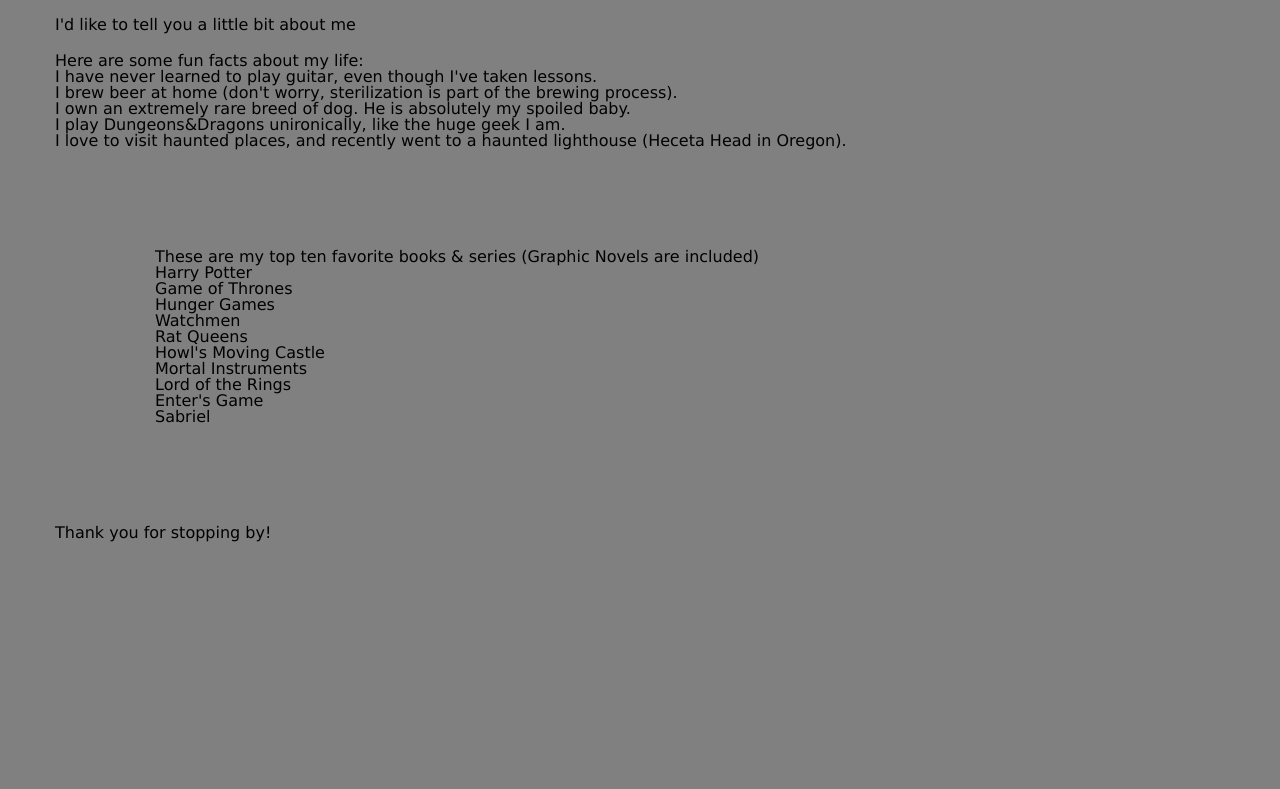
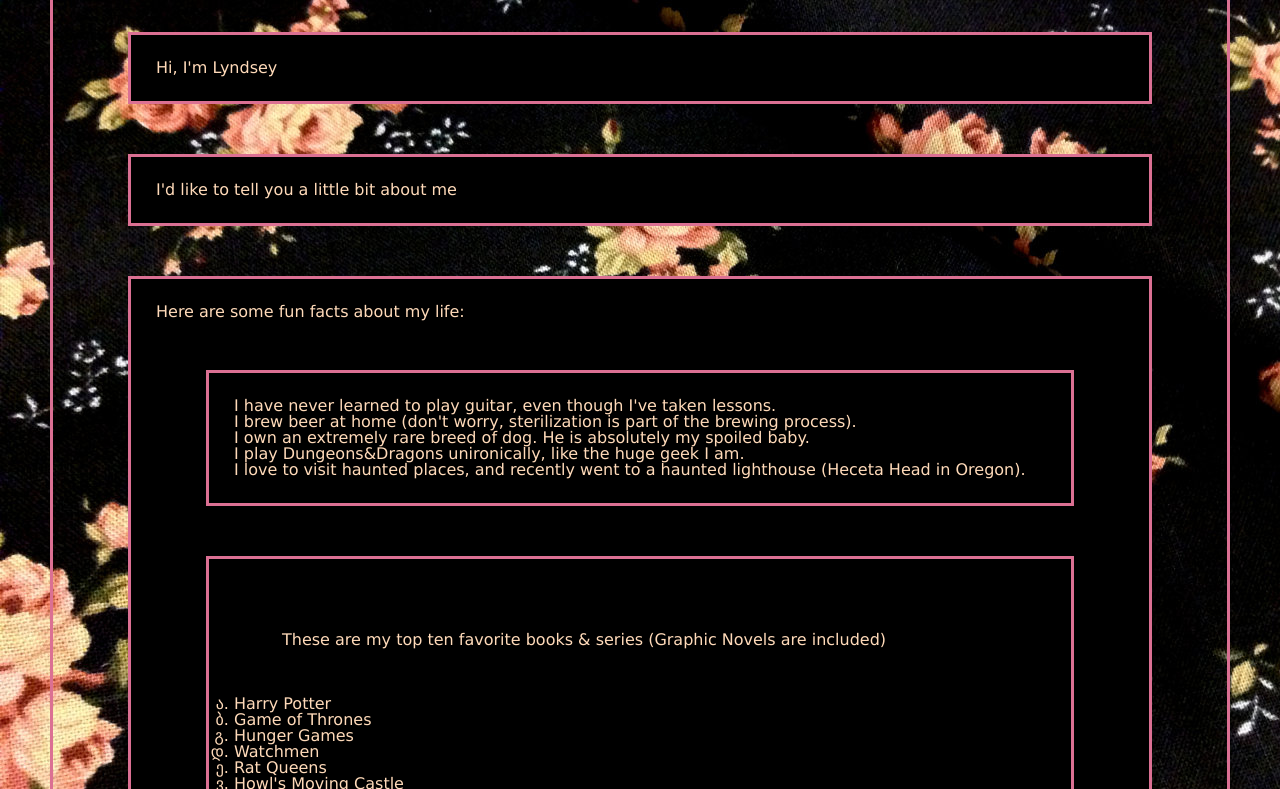
Before and after one commit to strangestbrew/day02-demo, a plain HTML site: page index.html in a window 1280 px wide. Shown: the part 96-885 px from the top of the page. Before the commit the page ends 800 px from the top, so only its background shows below. Drawn offline with Linux system fonts and the light colour scheme.

Commit message:
css styling additions

```diff
--- a/JS/app.js
+++ b/JS/app.js
@@ -96,59 +96,3 @@
     counter++;
   }
 }
-
-=======
-var gameCode =  confirm( "Well, " + friendName + ", do you want to play a yes/no guessing game?");
-console.log( gameCode );
-
-function question1(useranswer){
-  if(useranswer === 'Y'){
-    return alert('Wrong');
-  }
-  return alert('Good Job!');
-}
-var firstAnswer = prompt('Do i play any musical instruments?').charAt(0).toUpperCase();
-question1(firstAnswer);
-
-function question2(useranswer){
-  if(useranswer === 'Y'){
-    return alert('Good Job!');
-  }
-  return alert('Wrong');
-}
-
-var secondAnswer = prompt('Do i brew beer at home?').charAt(0).toUpperCase();
-question2(secondAnswer);
-
-function question3(useranswer){
-  if(useranswer === 'Y'){
-    return alert('Wrong');
-  }
-  return alert('Good Job!');
-}
-
-var thirdAnswer = prompt('Do i own a labrador?').charAt(0).toUpperCase();
-question3(thirdAnswer);
-
-function question4(useranswer){
-  if(useranswer === 'Y'){
-    return alert('Good job!!');
-  }
-  return alert('Wrong!');
-}
-
-var fourthAnswer = prompt('Do i play dungeons and dragons?').charAt(0).toUpperCase();
-question4(fourthAnswer);
-
-function question5(useranswer){
-  if(useranswer === 'Y'){
-    return alert('Good job');
-  }
-  return alert('Wrong');
-}
-
-var fifthAnswer = prompt('Do i love haunted things?').charAt(0).toUpperCase();
-question5(fifthAnswer);
-
-
->>>>>>> ac690c98c32ec8d7158bcdeea5e822feee933fa3
--- a/Style/style.css
+++ b/Style/style.css
@@ -1,62 +1,73 @@
 body {
-    margin: 35px;
-    font-family: verdana;
-    background-color: gray;
-
-    blockquote {margin: 20px; }
-    font-family: verdana;
-    background-color: gray;
-    margin: 35px;
+    margin: 50px;
+    border: solid;
+    border-color: palevioletred;
+    padding: 25px;
+    font-family: Verdana;
+    color: peachpuff;
+    background-image: url(../images/dark\ floral.jpg);
 
 
 }
 
-
-h1 {
-
-    font-family: verdana;
-    font-size: 42.5px;
-    font-style: italic;
-    margin: 35px;
-
-    blockquote {margin: 20px; }
-    font-family: verdana;
-    font-size: 42.5px;
-    font-style: italic;
-
-    border: 15px lavender;
-    padding: 10px gray;
-
+header{
+    margin: 50px;
+    border: solid;
+    border-color: palevioletred;
+    padding: 25px;
+    background: black;
 
 }
 
 h2 {
-
-    margin: 20px;
-
-   font-family: verdana;
+    margin: 50px;
+    border: solid;
+    border-color: palevioletred;
+    padding: 25px;
+    background: black
 
 }
 
-h3 > ol {
-    list-style-type: georgian;
+main {
+    margin: 50px;
+    border: solid;
+    border-color: palevioletred;
+    padding: 25px;
+    background: black
+
 }
 
-div {
-    margin: 100px;
-    font-family: verdana;
-    list-style-type: numbering;
+ul {
+    margin: 50px;
+    border: solid;
+    border-color: palevioletred;
+    padding: 25px;
+    background: black;
 }
 
-main {
+div {margin: 50px;
+    border: solid;
+    border-color: palevioletred;
+    padding: 25px;
+    background: black;
+}
 
-    margin: 20px;
-    list-style-type: disc;
-    font-family: verdana;
+h3 {
+    margin: 2em;
+    border: 1em;
+    padding: 1em;
+}
+
+ol {
+    list-style-type: georgian;
+
 }
 
 footer {
+    margin: 50px;
+    border: solid;
+    border-color:palevioletred;
+    padding: 25px;
+    background: black
 
-    margin: 20px;
-    font-family: verdana;
 }
--- a/index.html
+++ b/index.html
@@ -48,7 +48,7 @@
   </main>
 
   <footer>
-    Thank you for stopping by!
+    &copy 2019 Lyndsey
   </footer>
 
   <script src="./js/app.js"></script>
```
Also changed, not shown: images/dark floral.jpg (added), images/smoke.jpg (added).
